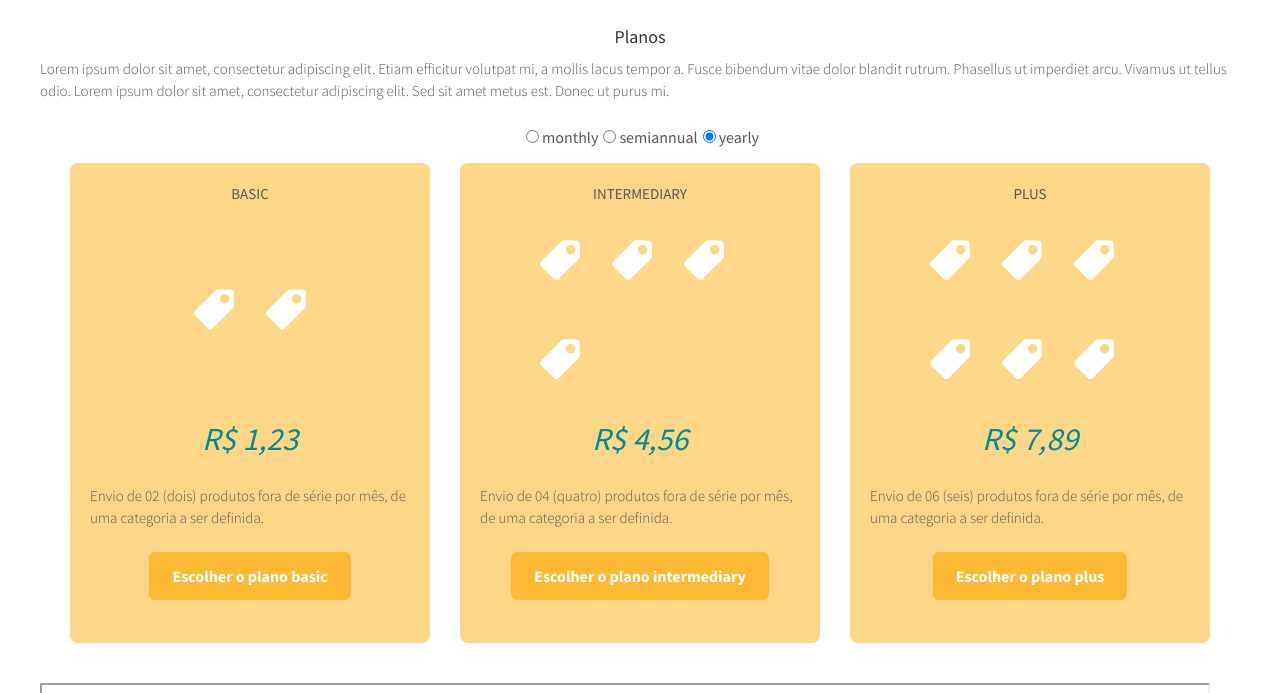
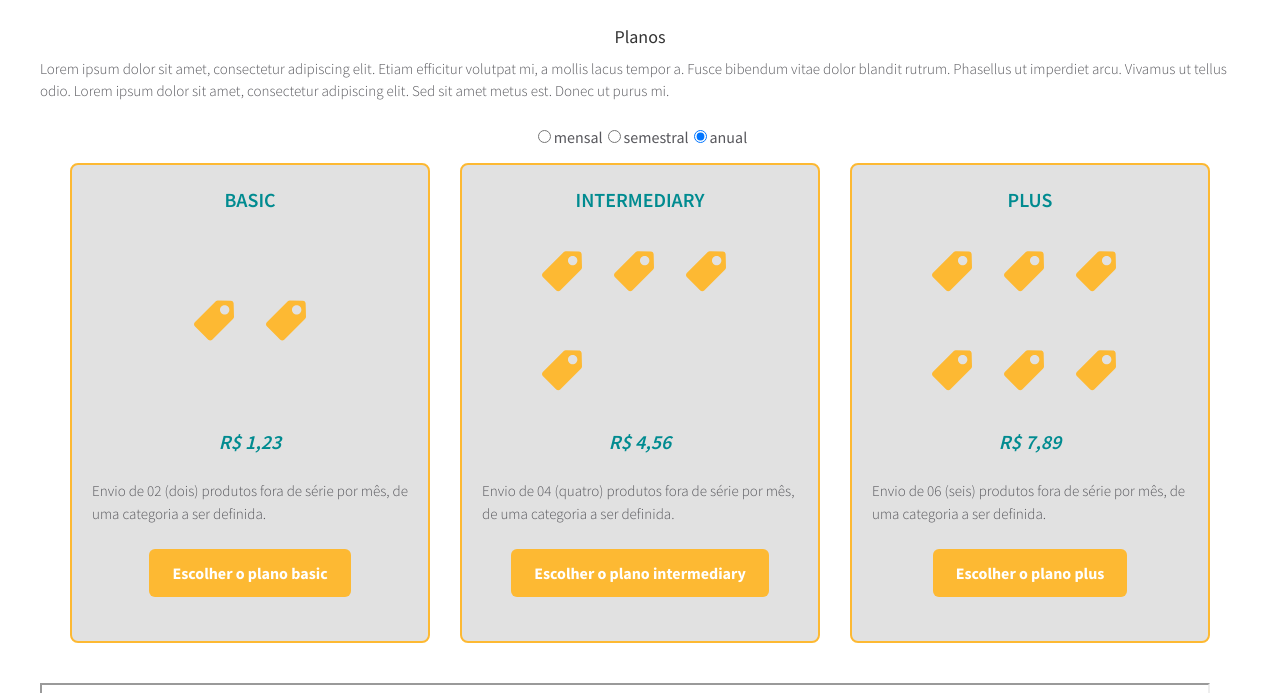
Before and after one commit to tidias17/elo7-signature, a Next.js app: page / in a window 1280 px wide. Shown: the part 920-1613 px from the top of the page. Built offline with nearby package versions, Linux system fonts and the light colour scheme; grey boxes are pictures that could not be loaded.

Commit message:
refactoring

```diff
--- a/src/components/Icon/images/tag.tsx
+++ b/src/components/Icon/images/tag.tsx
@@ -1,5 +1,5 @@
 const Tag = () => (
-  <svg viewBox="0 0 442.688 442.688" fill="#FFF" xmlns="http://www.w3.org/2000/svg">
+  <svg viewBox="0 0 442.688 442.688" fill="#FDB933" xmlns="http://www.w3.org/2000/svg">
     <path xmlns="http://www.w3.org/2000/svg" d="M442.666,178.822l-4.004-145.078c-0.447-16.222-13.504-29.279-29.727-29.728l-145.08-4.004    c-8.475-0.237-16.493,2.97-22.468,8.945L8.954,241.391c-11.924,11.924-11.924,31.325,0,43.249l149.083,149.082    c11.951,11.953,31.296,11.956,43.25,0.001L433.721,201.29C439.636,195.374,442.897,187.184,442.666,178.822z M376.238,139.979    c-20.323,20.322-53.215,20.324-73.539,0c-20.275-20.275-20.275-53.265,0-73.539c20.323-20.323,53.215-20.324,73.539,0    C396.512,86.714,396.512,119.704,376.238,139.979z"/>
   </svg>
 );
--- a/src/components/PlansCard/index.tsx
+++ b/src/components/PlansCard/index.tsx
@@ -8,9 +8,9 @@ import {
 } from './styled';
 
 type TPeriod = {
-  yearly: number,
-  semiannual: number,
-  monthly: number,
+  anual: number,
+  semestral: number,
+  mensal: number,
 };
 
 type TData = {
--- a/src/components/PlansCard/styled.ts
+++ b/src/components/PlansCard/styled.ts
@@ -8,13 +8,16 @@ export const StyledContent = styled.section`
   flex-direction: column;
   flex-flow: wrap;
   justify-content: center;
-  background-color: ${theme.colors.mangaOpacity};
+  background-color: ${theme.colors.grey100};
   border-radius: 8px;
+  border: 2px solid ${theme.colors.manga};
   p:first-child {
     width: 100%;
-    font-weight: 400;
+    font-weight: 600;
     text-transform: uppercase;
     text-align: center;
+    font-size: 20px;
+    color: ${theme.colors.lousa}
   }
   p:last-child {
     font-style: italic;
--- a/src/modules/Plans/index.tsx
+++ b/src/modules/Plans/index.tsx
@@ -21,9 +21,9 @@ const Plans = ({
       {
         category: 'basic',
         periodValue: {
-          yearly: 123,
-          semiannual: 234,
-          monthly: 345,
+          anual: 123,
+          semestral: 234,
+          mensal: 345,
         },
         quantityProducts: 2,
         content: 'Envio de 02 (dois) produtos fora de série por mês, de uma categoria a ser definida.'
@@ -31,9 +31,9 @@ const Plans = ({
       {
         category: 'intermediary',
         periodValue: {
-          yearly: 456,
-          semiannual: 567,
-          monthly: 678,
+          anual: 456,
+          semestral: 567,
+          mensal: 678,
         },
         quantityProducts: 4,
         content: 'Envio de 04 (quatro) produtos fora de série por mês, de uma categoria a ser definida.'
@@ -41,17 +41,17 @@ const Plans = ({
       {
         category: 'plus',
         periodValue: {
-          yearly: 789,
-          semiannual: 890,
-          monthly: 901,
+          anual: 789,
+          semestral: 890,
+          mensal: 901,
         },
         quantityProducts: 6,
         content: 'Envio de 06 (seis) produtos fora de série por mês, de uma categoria a ser definida.'
       }
   ];
 
-  const [period, setPeriod] = useState('yearly');
-  const periodOptions = ['monthly', 'semiannual', 'yearly'];
+  const [period, setPeriod] = useState('anual');
+  const periodOptions = ['mensal', 'semestral', 'anual'];
 
   return (
     <StyledContent className="container-position">
--- a/src/theme/index.ts
+++ b/src/theme/index.ts
@@ -6,8 +6,8 @@ export const theme = {
     lousa: '#008B90',
     darker: '#333333',
     manga: '#FDB933',
-    mangaOpacity: '#fdb93394',
-    grey100: '#E6E6E6',
+    mangaOpacity: '#ffad2e94',
+    grey100: '#e1e1e1',
     grey300: '#B3B3B3',
     grey400: '#999999',
   },
```
